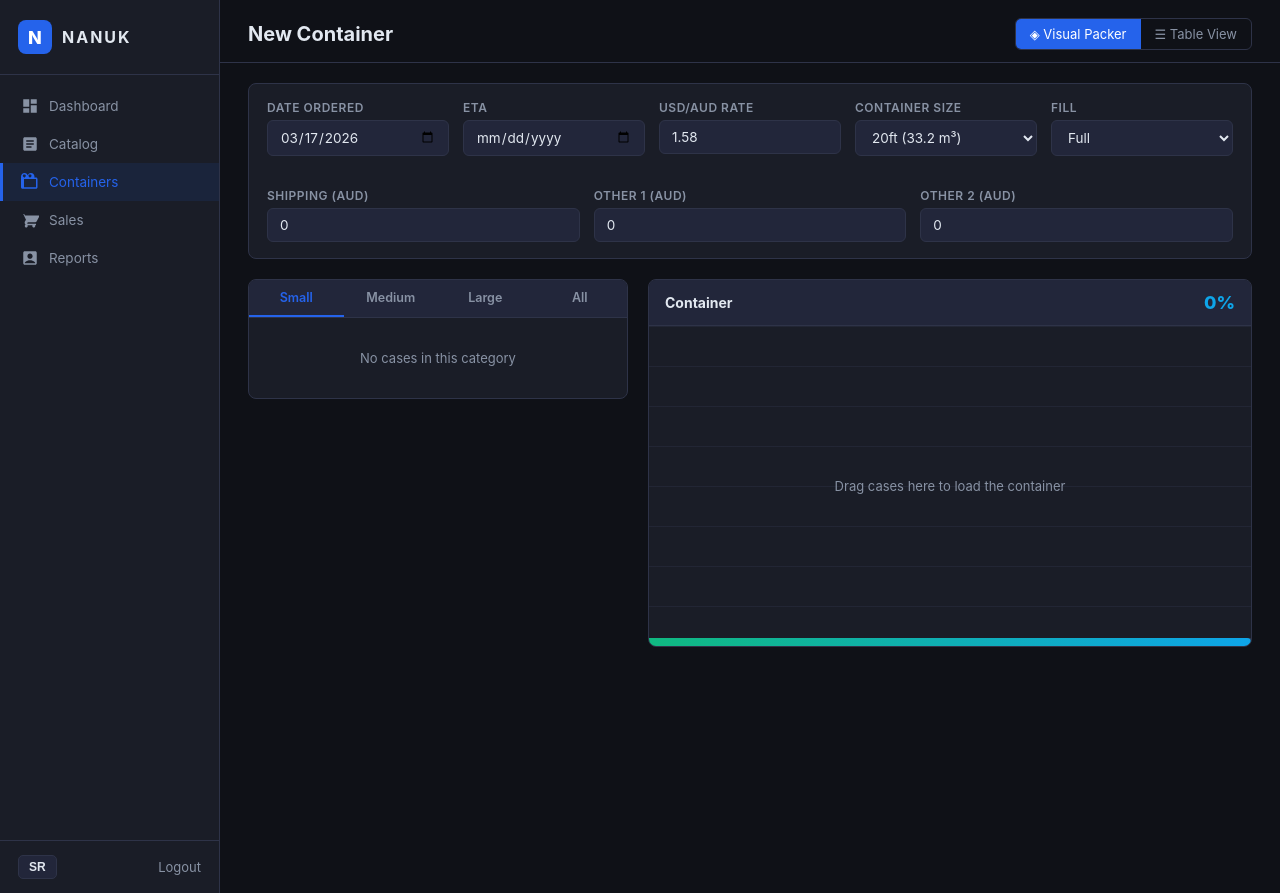
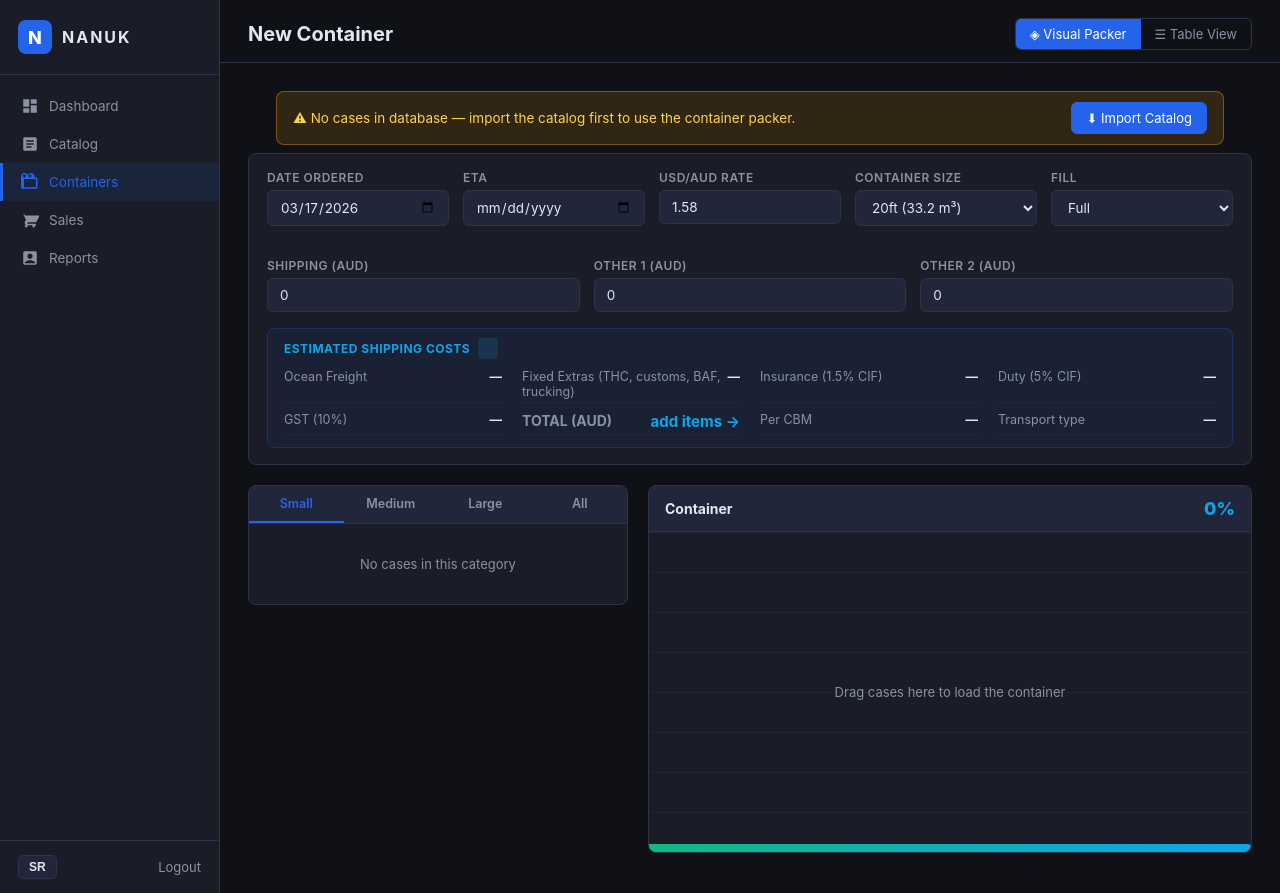
Before and after one commit to Gorun74/UTVA_NANUK_SHIPING, a Flask app: page /containers/new in a window 1280 px wide. Run offline with Flask 3, Linux system fonts and the light colour scheme; the visitor is signed in with stand-in values (Sample User, id 1).

Commit message:
Fix: add catalog import page, show shipping costs always, fix empty DB banner
- Add /catalog/import route with one-click import from known file paths
- Add Import Catalog button to catalog list and container packer
- Show warning banner when DB is empty with link to import
- Shipping cost estimate now visible in header form (always), not just in packer panel
- Fix missing 'today' variable in new container route

Co-Authored-By: Claude Sonnet 4.6 <noreply@anthropic.com>

```diff
--- a/app/routes/catalog.py
+++ b/app/routes/catalog.py
@@ -1,7 +1,7 @@
 import os
-from flask import Blueprint, render_template, request, jsonify, send_file, current_app
+from flask import Blueprint, render_template, request, jsonify, send_file, current_app, flash, redirect, url_for
 from flask_login import login_required
-from sqlalchemy import select, or_
+from sqlalchemy import select, or_, func
 from app.database import get_session
 from app.models import Item, Stock
 
@@ -86,6 +86,47 @@ def api_cases():
     return jsonify(cases)
 
 
+@bp.route("/catalog/import", methods=["GET", "POST"])
+@login_required
+def import_catalog():
+    """Import cases catalog from the 3 known files."""
+    session = get_session()
+
+    # Default paths — same machine as desktop app
+    default_cases  = r"D:\!Posao\#2026\UTVAWA NANUK\IVENTAR\nanuk_cases_only.csv"
+    default_catalog= r"D:\!Posao\#2026\UTVAWA NANUK\IVENTAR\Case_catalog.xlsx"
+    default_price  = r"D:\!Posao\#2026\UTVAWA NANUK\IVENTAR\Price Agreement - UTVA WA.xlsx"
+
+    if request.method == "POST":
+        cases_path   = request.form.get("cases_path",   default_cases).strip()
+        catalog_path = request.form.get("catalog_path", default_catalog).strip()
+        price_path   = request.form.get("price_path",   default_price).strip()
+
+        missing = [p for p in [cases_path, catalog_path, price_path] if not os.path.exists(p)]
+        if missing:
+            flash(f"File(s) not found: {', '.join(missing)}", "error")
+            return render_template("catalog/import.html",
+                                   default_cases=cases_path,
+                                   default_catalog=catalog_path,
+                                   default_price=price_path)
+
+        try:
+            from app.utils.importer import import_cases_catalog
+            imported, skipped = import_cases_catalog(cases_path, catalog_path, price_path, session)
+            flash(f"Import complete: {imported} items imported, {skipped} skipped.", "success")
+            return redirect(url_for("catalog.list_items"))
+        except Exception as e:
+            session.rollback()
+            flash(f"Import error: {e}", "error")
+
+    item_count = session.execute(select(func.count(Item.sku))).scalar() or 0
+    return render_template("catalog/import.html",
+                           default_cases=default_cases,
+                           default_catalog=default_catalog,
+                           default_price=default_price,
+                           item_count=item_count)
+
+
 @bp.route("/api/case-image/<sku>")
 @login_required
 def case_image(sku):
--- a/app/routes/containers.py
+++ b/app/routes/containers.py
@@ -90,11 +90,13 @@ def new_container():
             "size_cat": _size_category(item),
         })
 
+    import datetime
     return render_template(
         "containers/new.html",
         cases_json=json.dumps(cases_data),
         colors=CASE_COLORS,
         capacity=CONTAINER_CAPACITY_M3,
+        today=datetime.date.today().isoformat(),
     )
 
 
--- a/app/static/css/main.css
+++ b/app/static/css/main.css
@@ -703,3 +703,36 @@ input:focus, select:focus, textarea:focus {
 ::-webkit-scrollbar-track { background: var(--bg); }
 ::-webkit-scrollbar-thumb { background: var(--border); border-radius: 3px; }
 ::-webkit-scrollbar-thumb:hover { background: var(--text-muted); }
+
+/* ---- Shipping estimate header box ---- */
+.ship-estimate-header {
+  margin: 0 18px 16px;
+  background: rgba(37,99,235,.07);
+  border: 1px solid rgba(37,99,235,.25);
+  border-radius: var(--radius);
+  padding: 12px 16px;
+}
+.ship-est-title {
+  font-size: 12px;
+  font-weight: 700;
+  text-transform: uppercase;
+  letter-spacing: .5px;
+  color: var(--accent);
+  margin-bottom: 10px;
+}
+.ship-est-grid {
+  display: grid;
+  grid-template-columns: repeat(auto-fill, minmax(200px, 1fr));
+  gap: 6px 20px;
+}
+.ship-est-item {
+  display: flex;
+  justify-content: space-between;
+  font-size: 12.5px;
+  padding: 3px 0;
+  border-bottom: 1px solid rgba(46,51,72,.4);
+}
+.ship-est-item span { color: var(--text-muted); }
+.ship-est-item strong { color: var(--text); }
+.ship-est-total { font-weight: 700; font-size: 14px; }
+.ship-est-total strong { color: var(--accent); font-size: 15px; }
--- a/app/static/js/container_packer.js
+++ b/app/static/js/container_packer.js
@@ -258,15 +258,17 @@ function updateShippingEstimate() {
 
 async function _fetchEstimate() {
   const keys = Object.keys(orderedItems);
-  if (!keys.length) {
-    document.getElementById("ship-estimate").style.display = "none";
-    return;
-  }
-
   const totalCbm = keys.reduce((s, k) => s + orderedItems[k].volume_m3 * orderedItems[k].qty, 0);
   const rate = parseFloat(document.getElementById("used_rate")?.value || "1.58");
   const goodsUsd = keys.reduce((s, k) => s + (orderedItems[k].sell_price || 0) * orderedItems[k].qty, 0);
   const goodsAud = goodsUsd * rate;
+
+  // Hide packer panel if no items
+  if (!keys.length) {
+    document.getElementById("ship-estimate").style.display = "none";
+    _resetHeaderEstimate();
+    return;
+  }
 
   try {
     const resp = await fetch("/api/shipping-estimate", {
@@ -277,17 +279,44 @@ async function _fetchEstimate() {
     const data = await resp.json();
     if (data.error) return;
 
-    const fmt = v => "A$" + (v || 0).toLocaleString("en-AU", { maximumFractionDigits: 0 });
-    document.getElementById("est-ocean").textContent    = fmt(data.ocean_AUD);
-    document.getElementById("est-extras").textContent   = fmt(data.extras_AUD);
-    document.getElementById("est-insurance").textContent= fmt(data.insurance_AUD);
-    document.getElementById("est-duty").textContent     = fmt(data.duty_AUD);
-    document.getElementById("est-gst").textContent      = fmt(data.gst_AUD);
-    document.getElementById("est-total").textContent    = fmt(data.TOTAL_AUD);
-    document.getElementById("est-per-cbm").textContent  = "A$" + (data.per_cbm_AUD || 0).toFixed(2) + "/m³";
-    document.getElementById("est-note").textContent     = data.note || "";
+    const fmt  = v => "A$" + (v || 0).toLocaleString("en-AU", { maximumFractionDigits: 0 });
+    const fmt2 = v => "A$" + (v || 0).toLocaleString("en-AU", { minimumFractionDigits: 2, maximumFractionDigits: 2 });
+
+    // Update packer panel (right side)
+    document.getElementById("est-ocean").textContent     = fmt(data.ocean_AUD);
+    document.getElementById("est-extras").textContent    = fmt(data.extras_AUD);
+    document.getElementById("est-insurance").textContent = fmt(data.insurance_AUD);
+    document.getElementById("est-duty").textContent      = fmt(data.duty_AUD);
+    document.getElementById("est-gst").textContent       = fmt(data.gst_AUD);
+    document.getElementById("est-total").textContent     = fmt(data.TOTAL_AUD);
+    document.getElementById("est-per-cbm").textContent   = "A$" + (data.per_cbm_AUD || 0).toFixed(2) + "/m³";
+    document.getElementById("est-note").textContent      = data.note || "";
     document.getElementById("ship-estimate").style.display = "";
+
+    // Update header box (always visible)
+    _setEl("h-ocean",    fmt(data.ocean_AUD));
+    _setEl("h-extras",   fmt(data.extras_AUD));
+    _setEl("h-insurance",fmt(data.insurance_AUD));
+    _setEl("h-duty",     fmt(data.duty_AUD));
+    _setEl("h-gst",      fmt(data.gst_AUD));
+    _setEl("h-total",    fmt2(data.TOTAL_AUD));
+    _setEl("h-per-cbm",  "A$" + (data.per_cbm_AUD || 0).toFixed(2) + "/m³");
+    _setEl("h-type",     data.container || "—");
+    _setEl("ship-header-cbm", totalCbm.toFixed(2) + " m³");
+    _setEl("ship-header-note", data.note || "");
   } catch {}
+}
+
+function _setEl(id, val) {
+  const el = document.getElementById(id);
+  if (el) el.textContent = val;
+}
+
+function _resetHeaderEstimate() {
+  ["h-ocean","h-extras","h-insurance","h-duty","h-gst","h-per-cbm","h-type"].forEach(id => _setEl(id, "—"));
+  _setEl("h-total", "add items →");
+  _setEl("ship-header-cbm", "");
+  _setEl("ship-header-note", "");
 }
 
 /* ─── Order summary ─────────────────────────────────────────── */
--- a/app/templates/containers/new.html
+++ b/app/templates/containers/new.html
@@ -14,6 +14,12 @@
 {% endblock %}
 
 {% block content %}
+{% if cases_json == '[]' %}
+<div class="alert alert-warning" style="display:flex;align-items:center;justify-content:space-between;flex-wrap:wrap;gap:12px">
+  <span>⚠ No cases in database — import the catalog first to use the container packer.</span>
+  <a href="{{ url_for('catalog.import_catalog') }}" class="btn btn-primary">⬇ Import Catalog</a>
+</div>
+{% endif %}
 <!-- Container header form -->
 <div class="card header-form">
   <div class="form-row">
@@ -56,6 +62,25 @@
     <div class="form-group">
       <label data-i18n="other2">Other 2 (AUD)</label>
       <input type="number" id="other2_aud" value="0" step="0.01" min="0">
+    </div>
+  </div>
+
+  <!-- Shipping cost estimate — always visible, updates on input change -->
+  <div class="ship-estimate-header" id="ship-header-box">
+    <div class="ship-est-title">
+      Estimated Shipping Costs
+      <span id="ship-header-cbm" class="cbm-badge" style="margin-left:8px"></span>
+      <span id="ship-header-note" class="ship-note" style="display:inline;margin-left:8px"></span>
+    </div>
+    <div class="ship-est-grid">
+      <div class="ship-est-item"><span>Ocean Freight</span><strong id="h-ocean">—</strong></div>
+      <div class="ship-est-item"><span>Fixed Extras (THC, customs, BAF, trucking)</span><strong id="h-extras">—</strong></div>
+      <div class="ship-est-item"><span>Insurance (1.5% CIF)</span><strong id="h-insurance">—</strong></div>
+      <div class="ship-est-item"><span>Duty (5% CIF)</span><strong id="h-duty">—</strong></div>
+      <div class="ship-est-item"><span>GST (10%)</span><strong id="h-gst">—</strong></div>
+      <div class="ship-est-item ship-est-total"><span>TOTAL (AUD)</span><strong id="h-total">add items →</strong></div>
+      <div class="ship-est-item"><span>Per CBM</span><strong id="h-per-cbm">—</strong></div>
+      <div class="ship-est-item"><span>Transport type</span><strong id="h-type">—</strong></div>
     </div>
   </div>
 </div>
```
Also changed, not shown: app/templates/catalog/import.html (added, +67 -0 lines), app/templates/catalog/list.html (+7 -0 lines), 1 other file.
